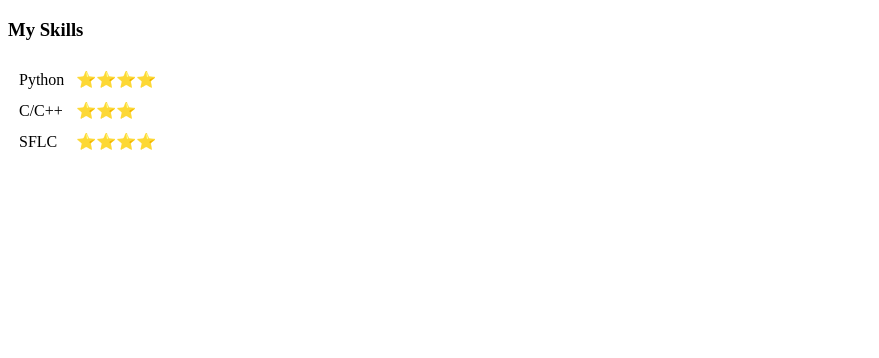
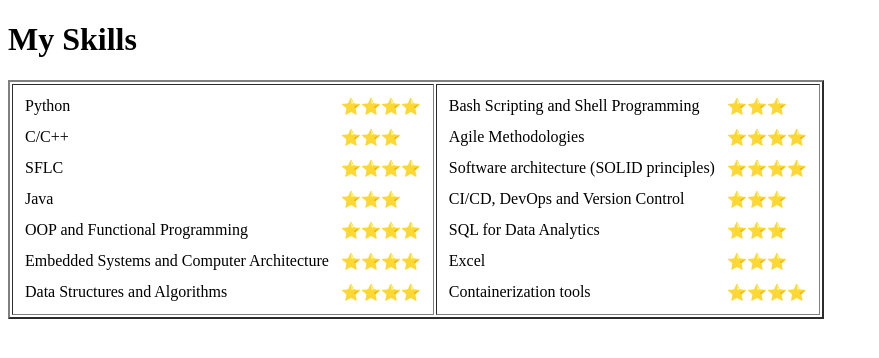
Before and after one commit to dmeseguerw/WebCV, a plain HTML site: page skills.html in a window 1280 px wide. Shown: the whole page, without its empty margins (0-879 px from the left). Drawn offline with Linux system fonts and the light colour scheme.

Commit message:
Modifying stuff

```diff
--- a/skills.html
+++ b/skills.html
@@ -5,8 +5,10 @@
     <title>My Skills</title>
   </head>
   <body>
-    <h3>My Skills</h3>
-    <table cellspacing="10">
+    <h1>My Skills</h1>
+    <table border="2">
+      <tr>
+        <td>    <table cellspacing="10">
               <tr>
                 <td>Python</td>
                 <td>⭐⭐⭐⭐</td>
@@ -19,6 +21,56 @@
                 <td>SFLC</td>
                 <td>⭐⭐⭐⭐</td>
               </tr>
+              <tr>
+                <td>Java</td>
+                <td>⭐⭐⭐</td>
+              </tr>
+              <tr>
+                <td>OOP and Functional Programming</td>
+                <td>⭐⭐⭐⭐</td>
+              </tr>
+              <tr>
+                <td>Embedded Systems and Computer Architecture</td>
+                <td>⭐⭐⭐⭐</td>
+              </tr>
+              <tr>
+                <td>Data Structures and Algorithms</td>
+                <td>⭐⭐⭐⭐</td>
+              </tr>
+            </table>
+          </td>
+          <td>    <table cellspacing="10">
+                <tr>
+                  <td>Bash Scripting and Shell Programming</td>
+                  <td>⭐⭐⭐</td>
+                </tr>
+                <tr>
+                  <td>Agile Methodologies</td>
+                  <td>⭐⭐⭐⭐</td>
+                </tr>
+                <tr>
+                  <td>Software architecture (SOLID principles)</td>
+                  <td>⭐⭐⭐⭐</td>
+                </tr>
+                <tr>
+                  <td>CI/CD, DevOps and Version Control</td>
+                  <td>⭐⭐⭐</td>
+                </tr>
+                <tr>
+                  <td>SQL for Data Analytics</td>
+                  <td>⭐⭐⭐</td>
+                </tr>
+                <tr>
+                  <td>Excel</td>
+                  <td>⭐⭐⭐</td>
+                </tr>
+                <tr>
+                  <td>Containerization tools</td>
+                  <td>⭐⭐⭐⭐</td>
+                </tr>
+              </table>
+            </td>
+      </tr>
     </table>
   </body>
 </html>
```
Also changed, not shown: experience.html (+4 -5 lines), hobbies.html (+5 -4 lines), index.html (+4 -3 lines), images/me.png (added). Lines whose indentation alone changed are shown as unchanged.
